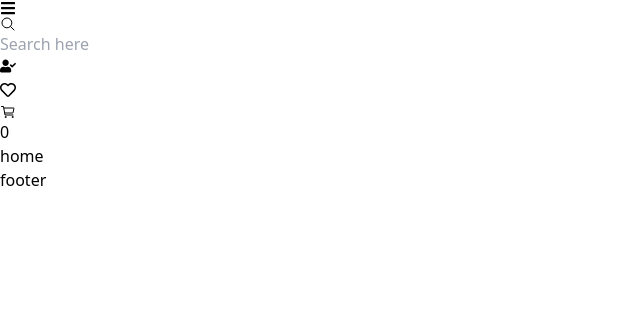
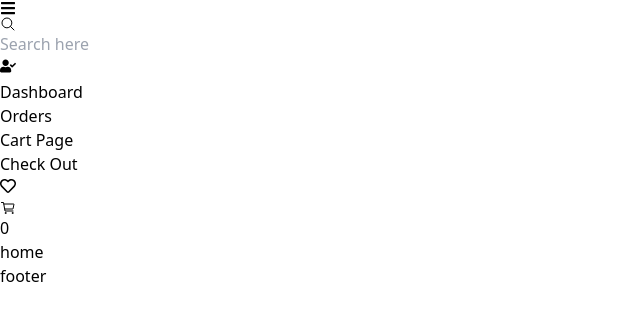
Before and after one commit to sandunudayakantha/Book-Store-MERN, a React (Vite) app in the folder frontend/: page / in a window 1280 px wide. Both pictures are taken after a click on the button 8 px from the left and 66 px from the top of the page. Shown: the top 320 px of the page, without its empty margins (0-640 px from the left). Built offline with nearby package versions, Linux system fonts and the light colour scheme.

Commit message:
Update Navbar.jsx

```diff
--- a/frontend/src/components/Navbar.jsx
+++ b/frontend/src/components/Navbar.jsx
@@ -8,6 +8,13 @@ import { IoCartOutline } from "react-icons/io5";
 import { FaUserCheck } from "react-icons/fa";
 
 import avatarImg from "../assets/user.png"
+
+const navigation = [
+    {name:"Dashboard", href:"/dashboard"},
+    {name:"Orders", href:"/order"},
+    {name:"Cart Page", href:"/cart"},
+    {name:"Check Out", href:"/checkout"},
+]
 const Navbar = () => {
 
     const [isDropdownOpen,setisDropdownOpen]=useState(false)
@@ -31,10 +38,30 @@ const Navbar = () => {
 
 
 
-        <div className='flex items-center md:space-x-3 space-x-1 mx-3'>
+        <div className='relative flex items-center md:space-x-3 space-x-1 mx-3'>
 
             <div >{
-                currentUser ? <><button onClick={()=>setisDropdownOpen(!isDropdownOpen)}>  <FaUserCheck className='size-6'/></button></> : <Link to="./login"><FaRegUser className='size-6 strock-' /></Link>
+                currentUser ? <><button onClick={()=>setisDropdownOpen(!isDropdownOpen)}>  <FaUserCheck className='size-6'/></button>
+
+                {
+                    isDropdownOpen && (
+                        <div className='absolute right-0 mt-2 w-48 bg-white shadow-lg rounded-md z-40'>
+                            <ul className='py-2 '>
+                                {
+                                    navigation.map((item)=>(
+                                        <li key={item.name}>
+                                            <Link to={item.href} className='px-4 block py-2 text-sm hover:bg-gray-200'>
+                                            {item.name}
+                                            </Link>
+                                        </li>
+                                    ))
+                                }
+                            </ul>
+                        </div>
+                    )
+                }
+
+                </> : <Link to="./login"><FaRegUser className='size-6 strock-' /></Link>
                     }
             </div>
 
```
